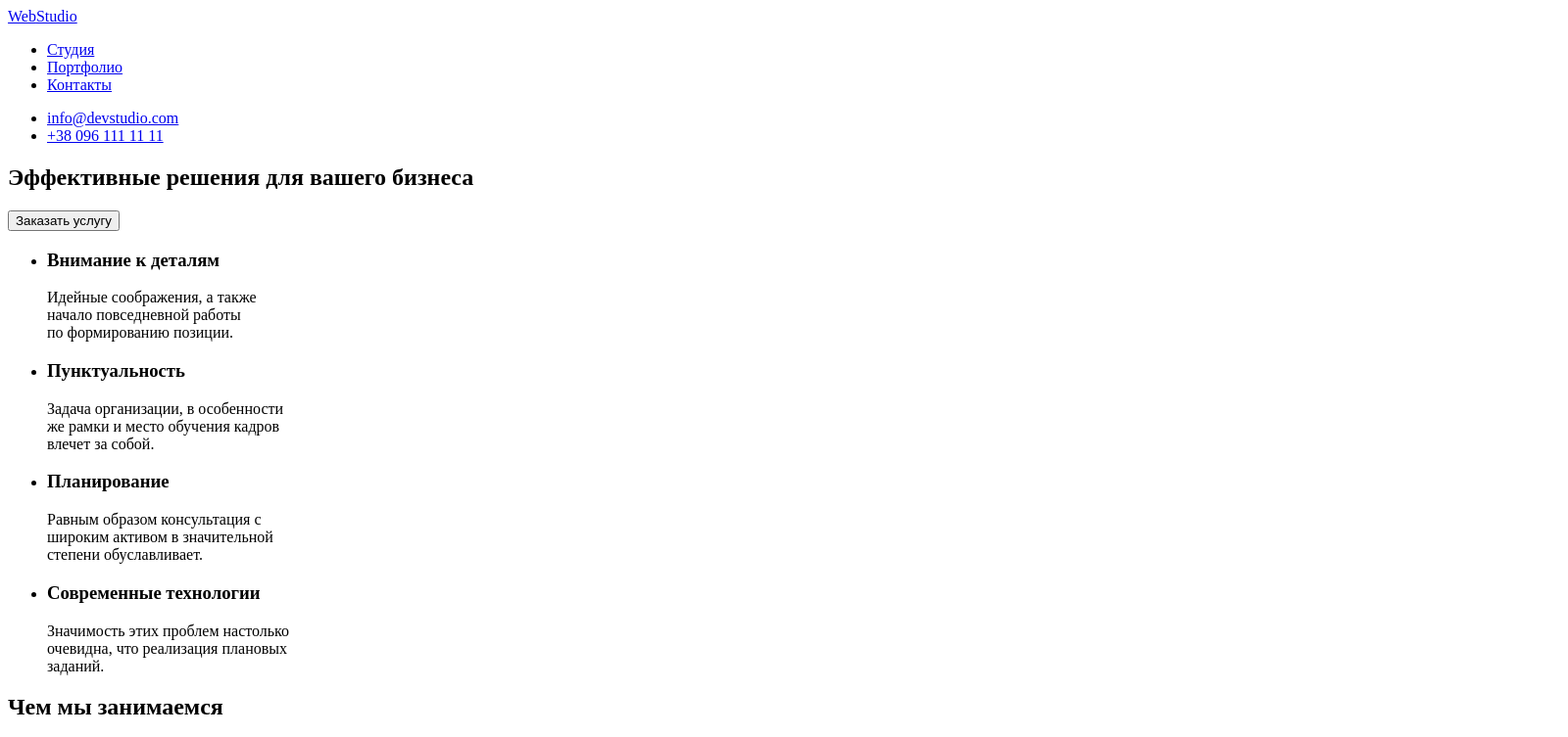
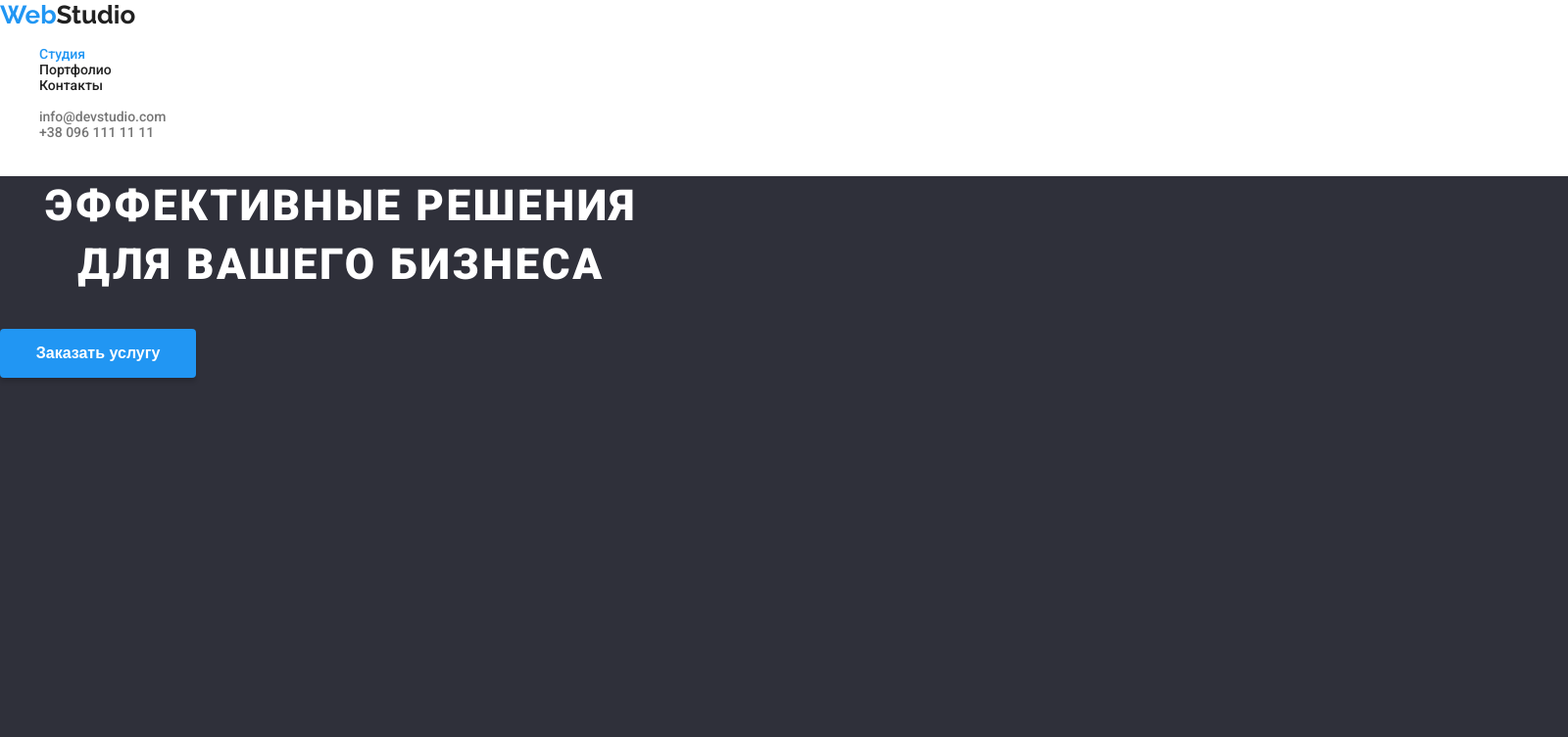
Before and after one commit to tyomakarimov/goit-markup-hw-02, a plain HTML site: page index.html in a window 1280 px wide. Shown: the top 753 px of the page at 98% size, 1600 px wide, since content can reach past the window. Drawn offline with Linux system fonts and the light colour scheme.

Commit message:
Add: styles to main page

```diff
--- a/css/styles.css
+++ b/css/styles.css
@@ -6,7 +6,6 @@
   --white-smoke-color: #ececec;
   --blue-chalk-color: #f5f4fa;
   --black-rock-color: #2f303a;
-  --semi-transparent-white-color: rgba(255, 255, 255, 0.6);
 }
 
 body {
@@ -15,9 +14,7 @@ body {
   color: var(--nero-color);
 }
 
-.header {
-  width: 1600px;
-}
+.header { width: 1600px; }
 
 .logo {
   font-family: 'Raleway', sans-serif;
@@ -32,12 +29,9 @@ body {
   color: inherit;
 }
 
-.list {
-  list-style: none;
-}
+.list { list-style: none; }
 
-.navbar-element,
-.contact-element {
+.header-element {
   width: 49px;
   height: 16px;
   font-weight: 500;
@@ -46,15 +40,11 @@ body {
 }
 
 .logo-part,
-.active-navbar-element,
-.navbar-element:hover,
-.navbar-element:active,
-.contact:hover,
-.contact:active,
+.active-header-element,
+.header-element:hover,
+.header-element:active,
 .address .link:hover,
-.address .link:active {
-  color: var(--blue-color);
-}
+.address .link:active { color: var(--blue-color); }
 
 .contact {
   color: var(--gray-color);
@@ -65,6 +55,86 @@ body {
   width: 1600px;
   height: 0px;
   border: 1px solid var(--white-smoke-color);
+}
+
+.banner {
+  width: 1600px;
+  height: 600px;
+  background-color: var(--black-rock-color);
+}
+
+.banner .phrase {
+  width: 696px;
+  height: 120px;
+  font-weight: 900;
+  font-size: 44px;
+  line-height: calc(60 / 44);
+  text-align: center;
+  letter-spacing: 0.06em;
+  text-transform: uppercase;
+  color: var(--white-color);
+}
+
+.order-button {
+  width: 200px;
+  height: 50px;
+  background-color: var(--blue-color);
+  box-shadow: 0px 4px 4px rgba(0, 0, 0, 0.15);
+  border: none;
+  border-radius: 4px;
+  font-weight: 700;
+  font-size: 16px;
+  line-height: calc(30 / 16);
+  text-align: center;
+  color: var(--white-color);
+}
+
+.advantage {
+  width: 270px;
+  height: 16px;
+  font-size: 14px;
+  line-height: calc(16 / 14);
+  text-transform: uppercase;
+}
+
+.advantage-description {
+  width: 270px;
+  height: 75px;
+  font-size: 14px;
+  line-height: calc(24 / 14);
+  color: var(--gray-color);
+}
+
+.section-heading {
+  height: 42px;
+  font-weight: bold;
+  font-size: 36px;
+  line-height: calc(42 / 36);
+  text-align: center;
+}
+
+.team-member-container {
+  width: 270px;
+  height: 368px;
+  background: var(--white-color);
+  box-shadow: 0px 1px 3px rgba(0, 0, 0, 0.12), 0px 1px 1px rgba(0, 0, 0, 0.14),
+    0px 2px 1px rgba(0, 0, 0, 0.2);
+  border-radius: 0px 0px 4px 4px;
+}
+
+.team-member-container .name {
+  height: 19px;
+  font-weight: 500;
+  font-size: 16px;
+  line-height: calc(19 / 16);
+  text-align: center;
+}
+
+.team-member-container .position {
+  height: 19px;
+  line-height: calc(19 / 16);
+  text-align: center;
+  color: var(--gray-color);
 }
 
 .filter-button {
@@ -120,9 +190,7 @@ body {
   font-style: normal;
   font-size: 14px;
   line-height: calc(24 / 14);
-  color: var(--semi-transparent-white-color);
+  color: rgba(255, 255, 255, 0.6);
 }
 
-.address .map-link {
-  color: var(--white-color);
-}
+.address .map-link { color: var(--white-color); }
--- a/index.html
+++ b/index.html
@@ -4,56 +4,73 @@
     <meta charset="utf-8">
     <meta name="viewport" content="width=device-width, initial-scale=1.0">
     <title>WebStudio</title>
+    <link href="css/styles.css" rel="stylesheet">
+    <link rel="preconnect" href="https://fonts.googleapis.com">
+    <link rel="preconnect" href="https://fonts.gstatic.com" crossorigin>
+    <link
+      href="https://fonts.googleapis.com/css2?family=Raleway:wght@700&family=Roboto:wght@400;500;700;900&display=swap"
+      rel="stylesheet"
+   >
   </head>
   <body>
-    <header>
-      <a href="/"><span>Web</span>Studio</a>
+    <header class="header">
+      <a href="/" class="logo link"><span class="logo-part">Web</span>Studio</a>
       <nav>
-        <ul>
-          <li><a href="#">Студия</a></li>
-          <li><a href="./portfolio.html">Портфолио</a></li>
-          <li><a href="#">Контакты</a></li>
+        <ul class="list">
+          <li class="header-element active-header-element">
+            <a href="#" class="link">Студия</a>
+          </li>
+          <li class="header-element">
+            <a href="./portfolio.html" class="link">Портфолио</a>
+          </li>
+          <li class="header-element">
+            <a href="#" class="link">Контакты</a>
+          </li>
         </ul>
       </nav>
-      <ul>
-        <li><a href="mailto:info@devstudio.com">info@devstudio.com</a></li>
-        <li><a href="tel:+380961111111">+38 096 111 11 11</a></li>
+      <ul class="list">
+        <li class="header-element contact">
+          <a href="mailto:info@devstudio.com" class="link">info@devstudio.com</a>
+        </li>
+        <li class="header-element contact">
+          <a href="tel:+380961111111" class="link">+38 096 111 11 11</a>
+        </li>
       </ul>
     </header>
     <main>
-      <section>
-        <h1>Эффективные решения для вашего бизнеса</h1>
-        <button type="button">Заказать услугу</button>
+      <section class="banner">
+        <h1 class="phrase">Эффективные решения для вашего бизнеса</h1>
+        <button type="button" class="order-button">Заказать услугу</button>
       </section>
       <section>
-        <ul>
+        <ul class="list">
           <li>
-            <h3>Внимание к деталям</h3>
-            <p>
+            <h3 class="advantage">Внимание к деталям</h3>
+            <p class="advantage-description">
               Идейные соображения, а также<br>
               начало повседневной работы<br>
               по формированию позиции.
             </p>
           </li>
           <li>
-            <h3>Пунктуальность</h3>
-            <p>
+            <h3 class="advantage">Пунктуальность</h3>
+            <p class="advantage-description">
               Задача организации, в особенности<br>
               же рамки и место обучения кадров<br>
               влечет за собой.
             </p>
           </li>
           <li>
-            <h3>Планирование</h3>
-            <p>
+            <h3 class="advantage">Планирование</h3>
+            <p class="advantage-description">
               Равным образом консультация с<br>
               широким активом в значительной<br>
               степени обуславливает.
             </p>
           </li>
           <li>
-            <h3>Современные технологии</h3>
-            <p>
+            <h3 class="advantage">Современные технологии</h3>
+            <p class="advantage-description">
               Значимость этих проблем настолько<br>
               очевидна, что реализация плановых<br>
               заданий.
@@ -62,57 +79,58 @@
         </ul>
       </section>
       <section>
-        <h2>Чем мы занимаемся</h2>
-        <ul>
+        <h2 class="section-heading">Чем мы занимаемся</h2>
+        <ul class="list">
           <li><img src="images/activity1.jpg" alt="development" width="370"></li>
           <li><img src="images/activity2.jpg" alt="adapting for mobile" width="370"></li>
           <li><img src="images/activity3.jpg" alt="designing" width="370"></li>
         </ul>
       </section>
       <section>
-        <h2>Наша команда</h2>
-        <ul>
-          <li>
+        <h2 class="section-heading">Наша команда</h2>
+        <ul class="list">
+          <li class="team-member-container">
             <img src="images/employee1.jpg" alt="product designer" width="270">
-            <h3>Игорь Демьяненко</h3>
-            <p>Product Designer</p>
+            <h3 class="name">Игорь Демьяненко</h3>
+            <p class="position">Product Designer</p>
           </li>
-          <li>
+          <li class="team-member-container">
             <img src="images/employee2.jpg" alt="frontend developer" width="270">
-            <h3>Ольга Репина</h3>
-            <p>Frontend Developer</p>
+            <h3 class="name">Ольга Репина</h3>
+            <p class="position">Frontend Developer</p>
           </li>
-          <li>
+          <li class="team-member-container">
             <img src="images/employee3.jpg" alt="marketing" width="270">
-            <h3>Николай Тарасов</h3>
-            <p>Marketing</p>
+            <h3 class="name">Николай Тарасов</h3>
+            <p class="position">Marketing</p>
           </li>
-          <li>
+          <li class="team-member-container">
             <img src="images/employee4.jpg" alt="ui designer" width="270">
-            <h3>Михаил Ермаков</h3>
-            <p>UI Designer</p>
+            <h3 class="name">Михаил Ермаков</h3>
+            <p class="position">UI Designer</p>
           </li>
         </ul>
       </section>
     </main>
-    <footer>
-      <a href="/"><span>Web</span>Studio</a>
-      <address>
-        <ul>
+    <footer class="footer">
+      <a href="/" class="logo light-logo link"><span class="logo-part">Web</span>Studio</a>
+      <address class="address">
+        <ul class="list">
           <li>
             <a
               href="https://goo.gl/maps/Hkc4BScaAdS2Snyz6"
               target="_blank"
               rel="noopener noreferrer"
+              class="link map-link"
             >
               г. Киев, пр-т Леси Украинки, 26
             </a>
           </li>
           <li>
-            <a href="mailto:info@devstudio.com">info@devstudio.com</a>
+            <a href="mailto:info@devstudio.com" class="link">info@devstudio.com</a>
           </li>
           <li>
-            <a href="tel:+380961111111">+38 096 111 11 11</a>
+            <a href="tel:+380961111111" class="link">+38 096 111 11 11</a>
           </li>
         </ul>
       </address>
```
Also changed, not shown: portfolio.html (+6 -6 lines).
